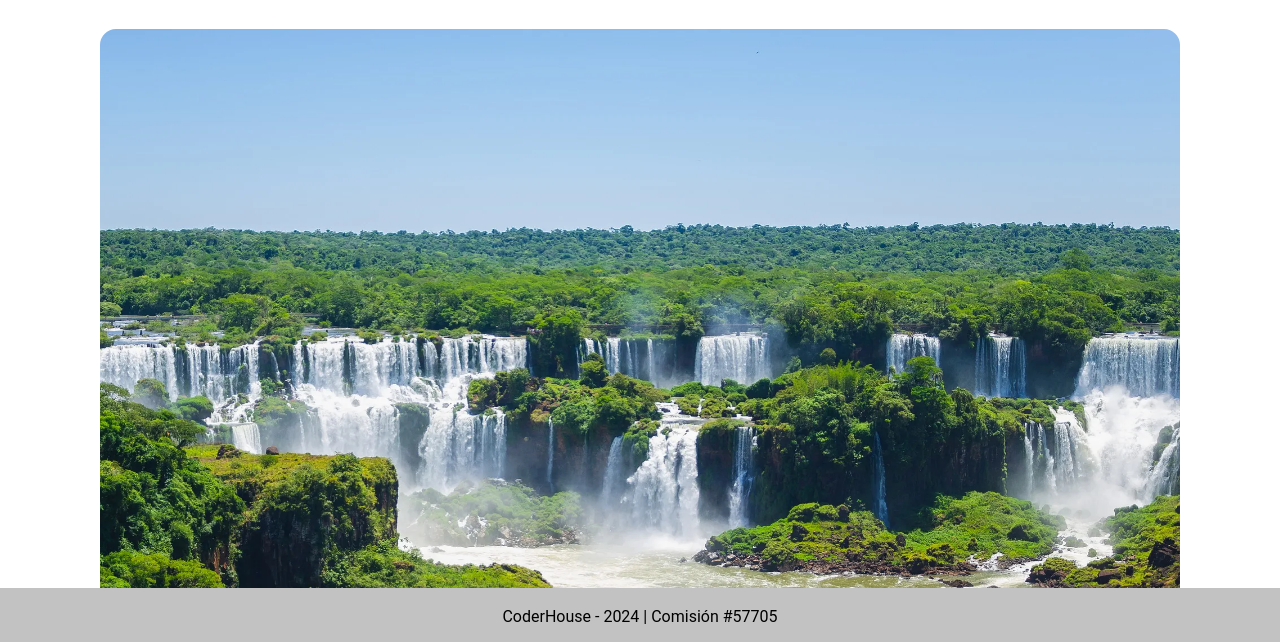
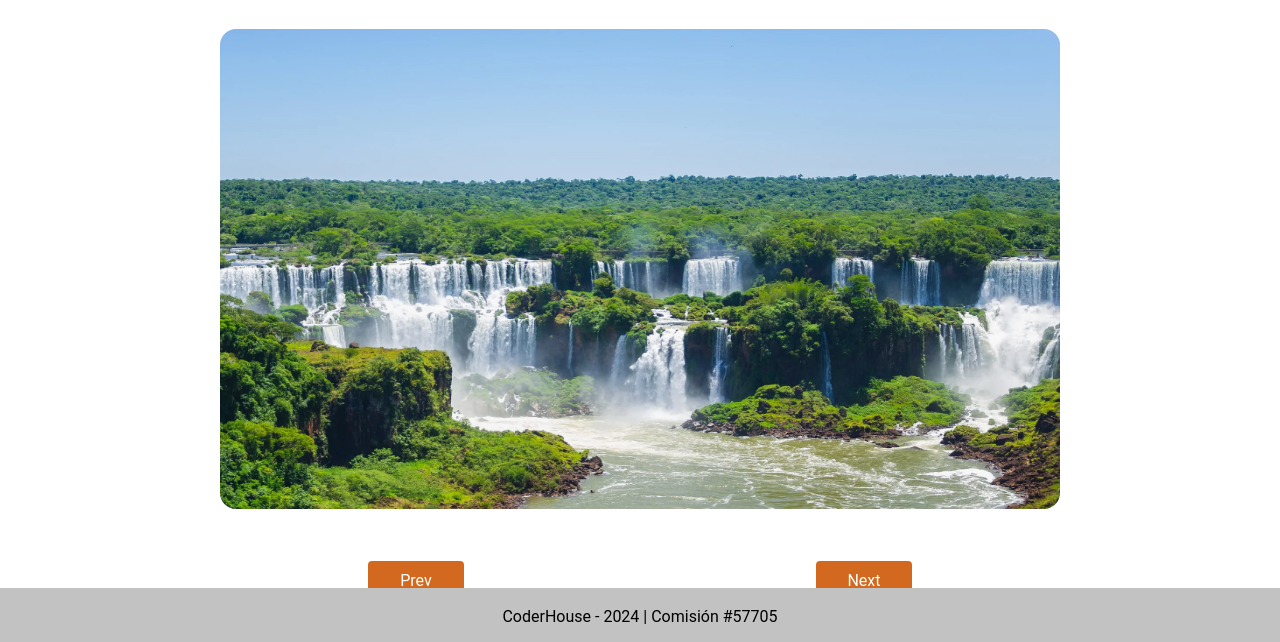
Before and after one commit to Drako01/javascript---57705, a plain HTML site: page index.html in a window 1280 px wide. Shown: the part 156-798 px from the top of the page. Drawn offline with Linux system fonts and the light colour scheme.

Commit message:
Clase 12

```diff
--- a/css/style.css
+++ b/css/style.css
@@ -177,7 +177,7 @@ body.dark-mode {
     justify-content: center;
     overflow: hidden;
     padding: 2rem;
-    width: 1080px;
+    width: 840px;
     margin-left: auto;
     margin-right: auto;
 }
@@ -190,8 +190,8 @@ body.dark-mode {
 }
 
 .slide li img {
-    width: 1080px;
-    height: 640px;
+    width: 840px;
+    height: 480px;
     border-radius: 1rem;
 }
 
```
